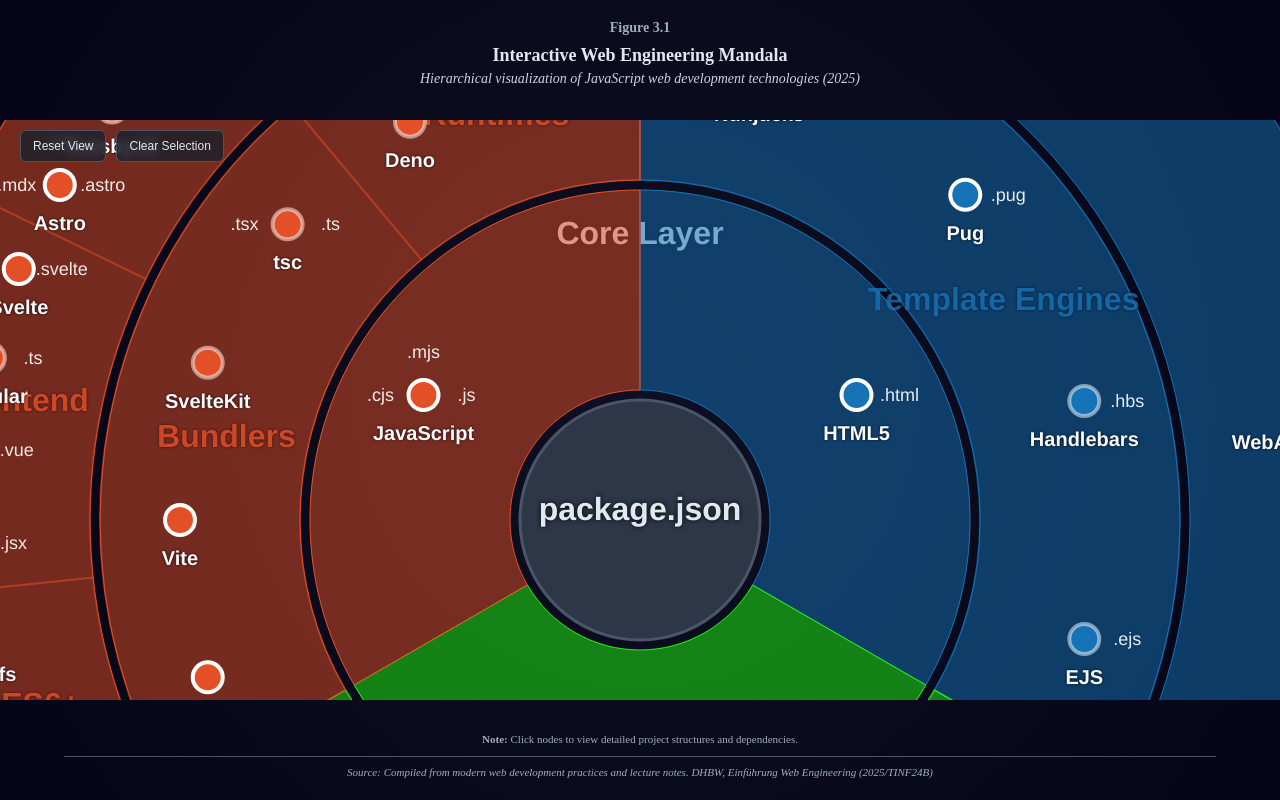
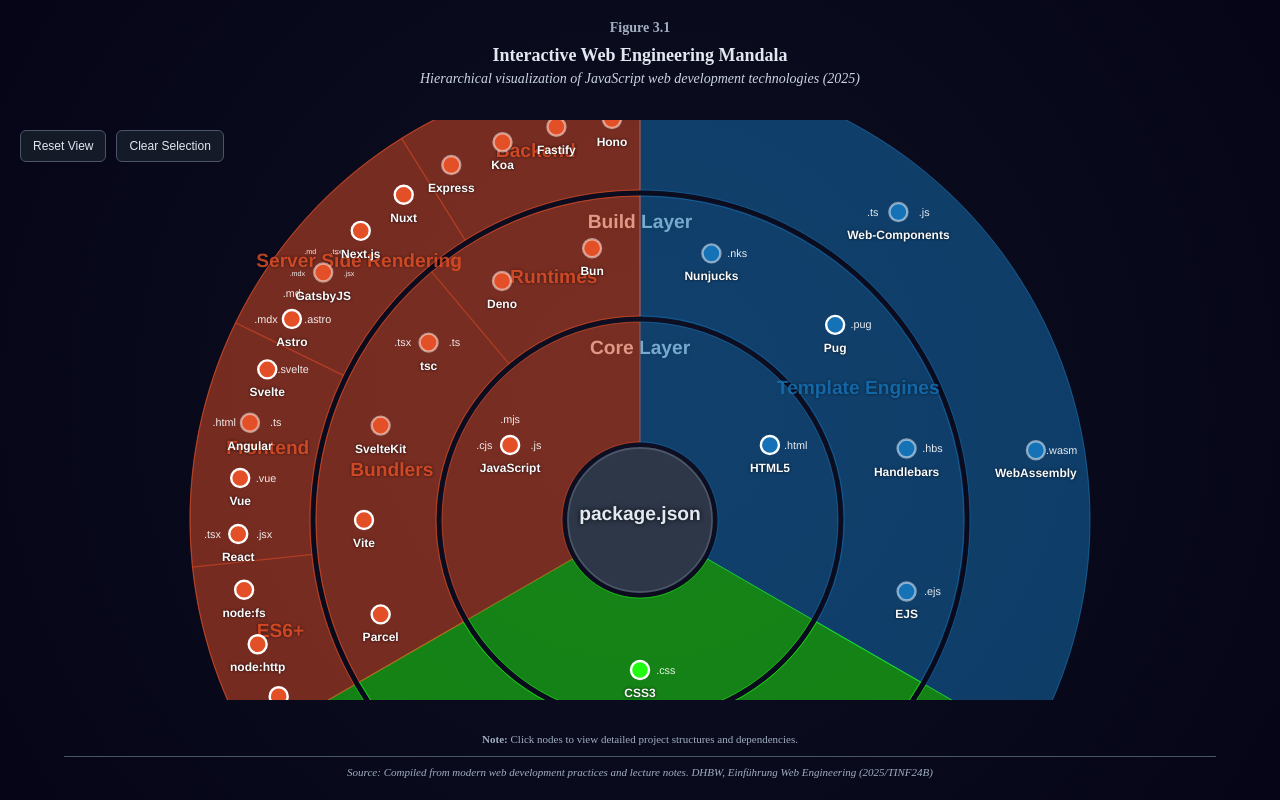
Before and after one commit to nextlevelshit/web-engineering-mandala, a website: page index.html in a window 1280 px wide. Drawn offline with nearby package versions, Linux system fonts and the light colour scheme.

Commit message:
adjust zoom scale limits and set initial zoom level for better visualization

```diff
--- a/index.html
+++ b/index.html
@@ -540,12 +540,19 @@
     const mainLayer = g.append('g').attr('class', 'main-layer');
 
     const zoom = d3.zoom()
-        .scaleExtent([0.5, 3])
+        .scaleExtent([0.3, 3])
         .on('zoom', (event) => {
             g.attr('transform', event.transform);
         });
 
     svg.call(zoom);
+
+    // Set initial zoom to be more zoomed out
+    const initialScale = 0.6;
+    svg.call(zoom.transform, d3.zoomIdentity.scale(initialScale).translate(
+        (config.width * (1 - initialScale)) / 2 / initialScale,
+        (config.height * (1 - initialScale)) / 2 / initialScale
+    ));
 
     // Tooltip and Dialog
     const tooltip = d3.select('#tooltip');
```
